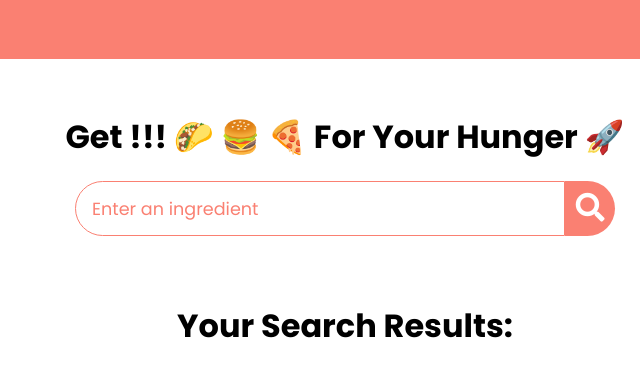
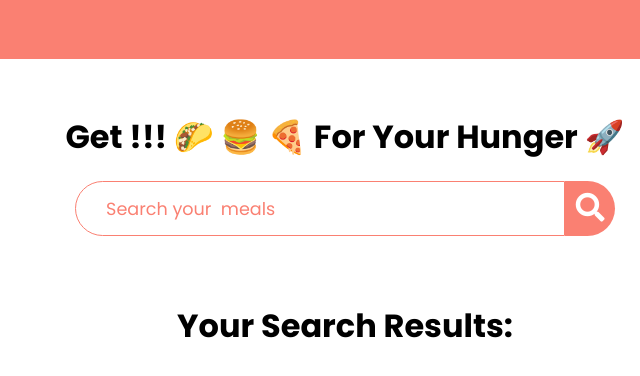
Before and after one commit to Akshay116/Hungerden, a plain HTML site: page index.html in a window 1280 px wide. Shown: the full height of the page, 295-935 px from the left. Drawn offline with nearby package versions, Linux system fonts and the light colour scheme; some packages are replaced by stand-ins of ours; no server answers; a script that the page names is missing.

Commit message:
project details

```diff
--- a/index.html
+++ b/index.html
@@ -32,7 +32,7 @@
             <input
               type="text"
               class="search-control"
-              placeholder="Enter an ingredient"
+              placeholder="   Search your  meals"
               id="search-input"
              onkeyup="getMealList()"
             />
```
Also changed, not shown: 1 other file.
